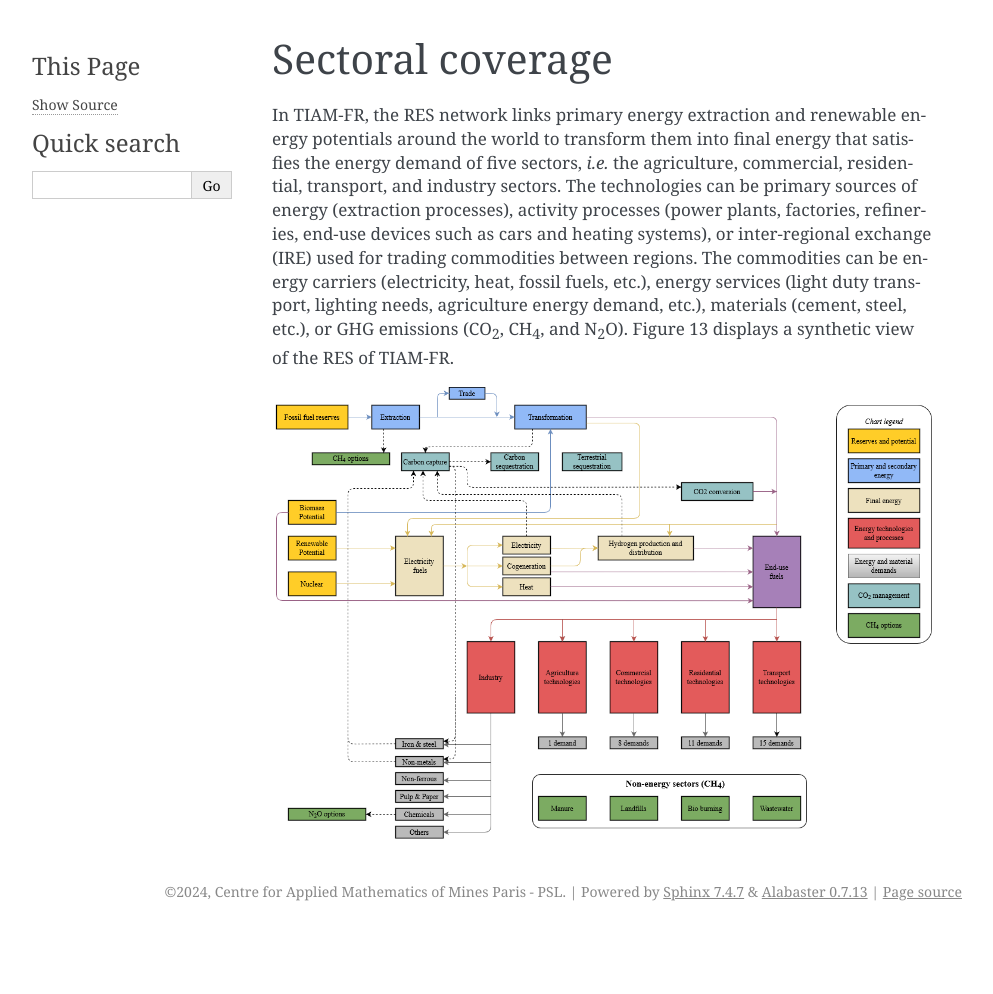
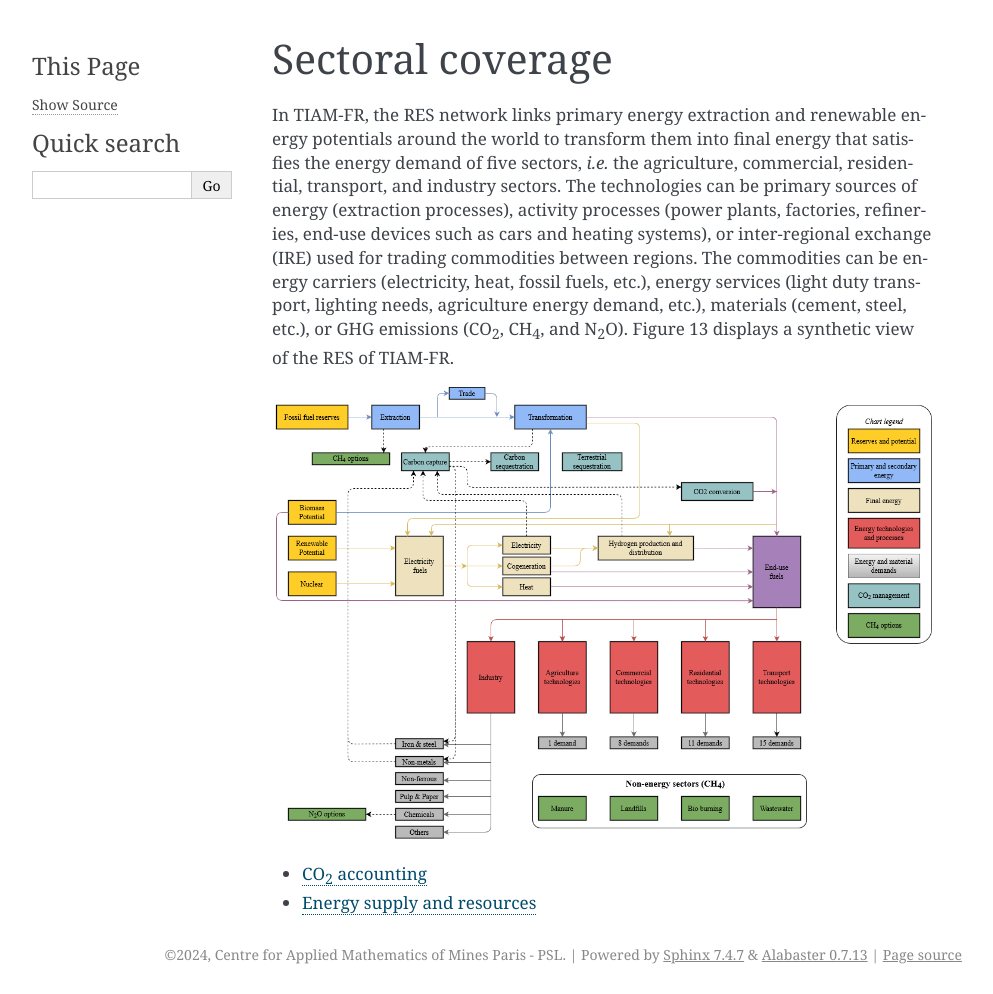
Before and after one commit to LucasDesport/tiam-fr, a Sphinx documentation site: the page built from docs/sectoral-coverage/index.md, in a window 1280 px wide. Shown: the whole page, without its empty margins (148-1141 px from the left). Built offline with Sphinx 7.4.7, drawn with Linux system fonts in a browser that asks for light colours; before the commit the page ends 931 px from its top, so only the background shows below that.

Commit message:
Update index.md

````diff
--- a/docs/sectoral-coverage/index.md
+++ b/docs/sectoral-coverage/index.md
@@ -6,3 +6,12 @@ factories, refineries, end-use devices such as cars and heating systems), or int
 (electricity, heat, fossil fuels, etc.), energy services (light duty transport, lighting needs, agriculture energy demand, etc.), materials (cement, steel, etc.), or GHG emissions (CO<sub>2</sub>, CH<sub>4</sub>, and N<sub>2</sub>O). Figure 13 displays a synthetic view of the RES of TIAM-FR.
 
 ![RES](RES.png)
+
+```{toctree}
+---
+titlesonly:
+glob:
+---
+CO2-accounting
+*
+```
````
